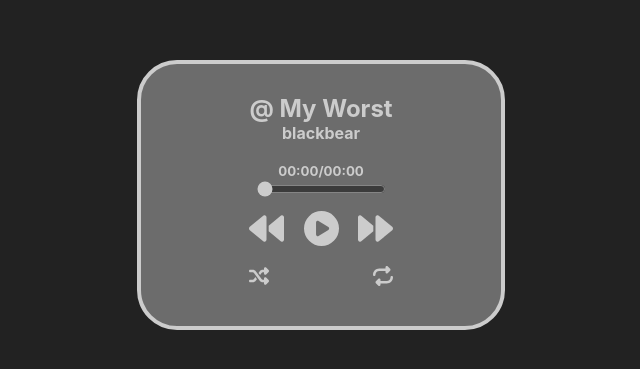
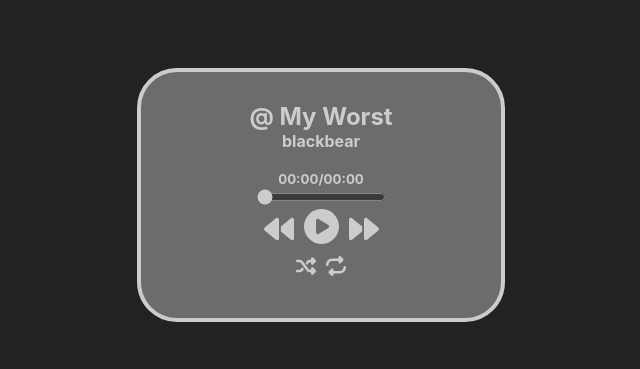
Before and after one commit to yujiqo/audio-webplayer, a React (Create React App) app: page / in a window 1280 px wide. Shown: the part 205-574 px from the top of the page, without its empty margins (379-1019 px from the left). Built offline with nearby package versions, Linux system fonts and the light colour scheme.

Commit message:
#2: Реализовал переключение треков

```diff
--- a/src/components/Player/AudioPlayer.css
+++ b/src/components/Player/AudioPlayer.css
@@ -24,16 +24,23 @@
 }
 
 
-.audio-player-btns, .track-controls-btns {
+.audio-player-btns, .track-control-btns {
+    padding: 10px 0;
+}
+
+.audio-player-btns .icon {
+    margin: 0 5px;
+}
+
+
+.track-control-btns {
     display: flex;
-    justify-content: space-between;
-    padding: 10px 0;
 }
 
 
 .track-controls-btns .icon {
-    width: 35px !important;
-    height: 35px !important;
+    width: 30px;
+    height: 30px;
 }
 
 
@@ -48,8 +55,10 @@
 }
 
 
-.track-pause {
-    display: none;
+.track-play, .track-pause {
+    width: 35px !important;
+    height: 35px !important;
+    margin: 0 10px;
 }
 
 
--- a/src/components/Player/AudioPlayer.jsx
+++ b/src/components/Player/AudioPlayer.jsx
@@ -7,11 +7,11 @@
 
 const AudioPlayer = () => {
     const audioTagRef = useRef();
-    const audioPlayRef = useRef();
-    const audioPauseRef = useRef();
     const audioName = useRef();
     const audioAuthor = useRef();
     const audioCurrentTimeRef = useRef();
+    const audioPlayRef = useRef();
+    const audioPauseRef = useRef();
 
     const musicPath = "./../../../music/"
     const playList = [
@@ -52,26 +52,80 @@
 
     // Обработчики событий
 
+    const onCanPlaySyncPlayerState = event => {
+        const newState = {...playerState};
+
+        newState.duration = Math.floor(event.target.duration);
+        newState.currentTime = Math.floor(event.target.currentTime);
+
+        if (newState.isPlaying) audioTagRef.current.play();
+
+        setNewState(newState);
+    };
+
+    const onTimeUpdateSyncAudioDuration = event => {
+        const newState = {...playerState};
+
+        newState.currentTime = Math.floor(event.target.currentTime);
+
+        setNewState(newState);
+    };
+
     const onChangeAudioCurrentTime = event => {
         audioTagRef.current.currentTime = event.target.value;
     };
 
     const onClickPlayAudio = () => {
-        audioPlayRef.current.style.display = "none";
-        audioPauseRef.current.style.display = "block";
+        const newState = {...playerState};
+
+        newState.isPlaying = true;
+
+        setNewState(newState);
 
         audioTagRef.current.play();
+
+        audioPlayRef.current.style.display = "none";
+        audioPauseRef.current.style.display = "inline";
     };
 
-    const onPauseAudio = () => {
-        audioPauseRef.current.style.display = "none";
-        audioPlayRef.current.style.display = "block";
+    const onClickPauseAudio = () => {
+        const newState = {...playerState};
+
+        newState.isPlaying = false;
+
+        setNewState(newState);
 
         audioTagRef.current.pause();
+
+        audioPauseRef.current.style.display = "none";
+        audioPlayRef.current.style.display = "inline";
     };
 
+    const onClickPreviousAudio = () => {
+        const newState = {...playerState};
+        const currentTrackIndex = playList.findIndex(track => track.path === playerState.track.path);
 
-    // Двусвязная синхронизация UI и playerState
+        newState.track = playList[currentTrackIndex - 1 >= 0 ? currentTrackIndex - 1 : playList.length - 1];
+
+        setNewState(newState);
+    };
+
+    const onClickNextAudio = () => {
+        const newState = {...playerState};
+        const currentTrackIndex = playList.findIndex(track => track.path === playerState.track.path);
+
+        newState.track = playList[currentTrackIndex + 1 < playList.length ? currentTrackIndex + 1 : 0];
+
+        setNewState(newState);
+
+    };
+
+    const onEndedAudio = () => {
+        onClickNextAudio();
+    }
+
+
+    // Синхронизация UI и playerState
 
     const syncAudioName = () => {
         audioName.current.innerText = playerState.track.name;
@@ -90,28 +144,22 @@
         audioCurrentTimeRef.current.innerText = `${currentMin}:${currentSec}/${durationMin}:${durationSec}`;
     };
 
-    const syncPlayerStateOnCanPlayThrough = event => {
-        const newState = {...playerState};
-
-        newState.isPlaying = !event.target.paused;
-        newState.duration = Math.floor(event.target.duration);
-        newState.currentTime = Math.floor(event.target.currentTime);
-
-        setNewState(newState);
-    };
-
-    const syncAudioDuration = event => {
-        const newState = {...playerState};
-
-        newState.currentTime = Math.floor(event.target.currentTime);
-
-        setNewState(newState);
-    };
+    const syncPlayPauseBtns = () => {
+        if (playerState.isPlaying) {
+            audioPlayRef.current.style.display = "none";
+            audioPauseRef.current.style.display = "inline";
+        }
+        else {
+            audioPlayRef.current.style.display = "inline";
+            audioPauseRef.current.style.display = "none";
+        }
+    }
 
     useEffect(() => {
         syncAudioName();
         syncAudioAuthor();
         syncCurrentTime();
+        syncPlayPauseBtns();
     }, [playerState]);
 
 
@@ -123,8 +171,9 @@
                 <audio
                     ref={audioTagRef}
                     src={playerState.track.path}
-                    onCanPlayThrough={syncPlayerStateOnCanPlayThrough}
-                    onTimeUpdate={syncAudioDuration}
+                    onCanPlay={onCanPlaySyncPlayerState}
+                    onTimeUpdate={onTimeUpdateSyncAudioDuration}
+                    onEnded={onEndedAudio}
                     style={{display: "none"}}
                 ></audio>
                 <div className="track-info">
@@ -139,12 +188,30 @@
                         value={playerState.currentTime}
                         onChange={onChangeAudioCurrentTime}
                         type="range"
-                        className="track-duration"/>
+                        className="track-duration"
+                    />
                     <div className="track-controls-btns">
-                        <FontAwesomeIcon className="icon track-backward" icon={faBackward}/>
-                        <FontAwesomeIcon ref={audioPlayRef} className="icon track-play" onClick={onClickPlayAudio} icon={faCirclePlay}/>
-                        <FontAwesomeIcon ref={audioPauseRef} className="icon track-pause" onClick={onPauseAudio} icon={faCirclePause}/>
-                        <FontAwesomeIcon className="icon track-forward" icon={faForward}/>
+                        <FontAwesomeIcon
+                            className="icon track-backward"
+                            onClick={onClickPreviousAudio}
+                            icon={faBackward}
+                        />
+                        <FontAwesomeIcon
+                            className="icon track-play"
+                            ref={audioPlayRef}
+                            onClick={onClickPlayAudio}
+                            icon={faCirclePlay}
+                        />
+                        <FontAwesomeIcon
+                            className="icon track-pause"
+                            ref={audioPauseRef}
+                            onClick={onClickPauseAudio}
+                            icon={faCirclePause}
+                        />
+                        <FontAwesomeIcon
+                            className="icon track-forward"
+                            onClick={onClickNextAudio}
+                            icon={faForward}/>
                     </div>
                     <div className="audio-player-btns">
                         <FontAwesomeIcon className="icon track-shufle" icon={faShuffle}/>
```
